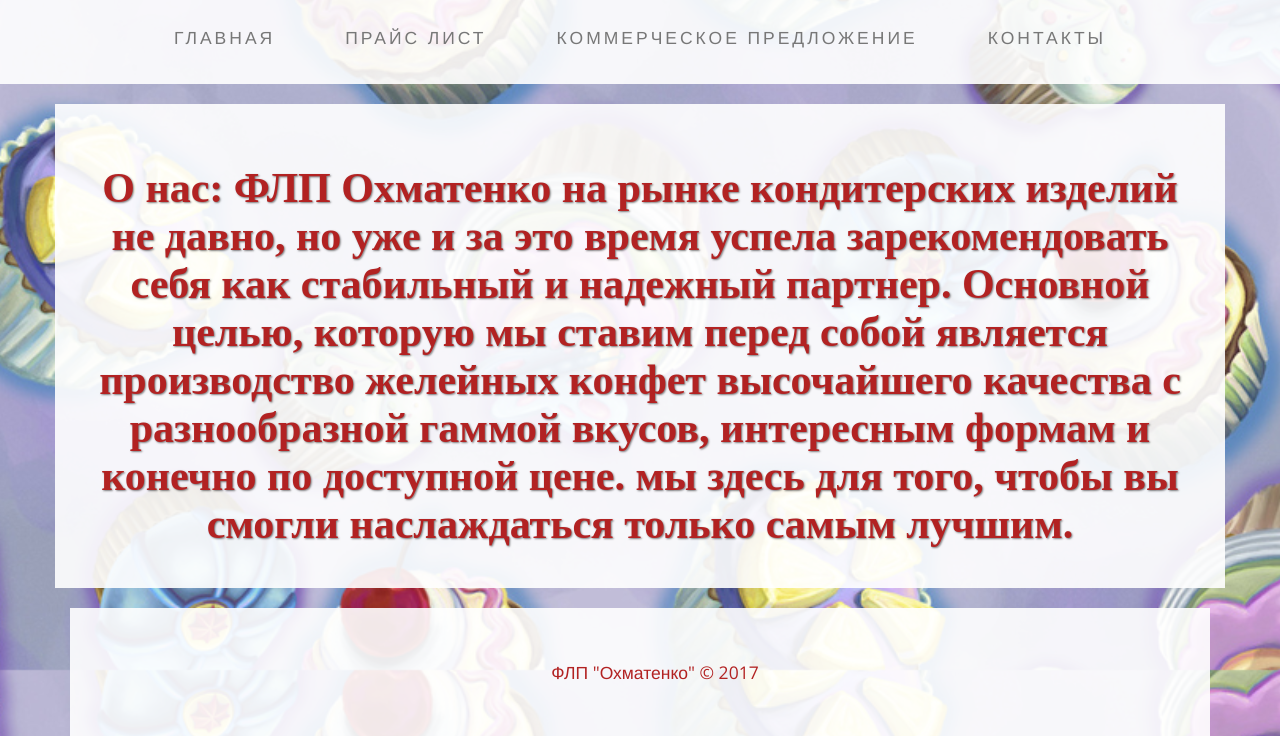
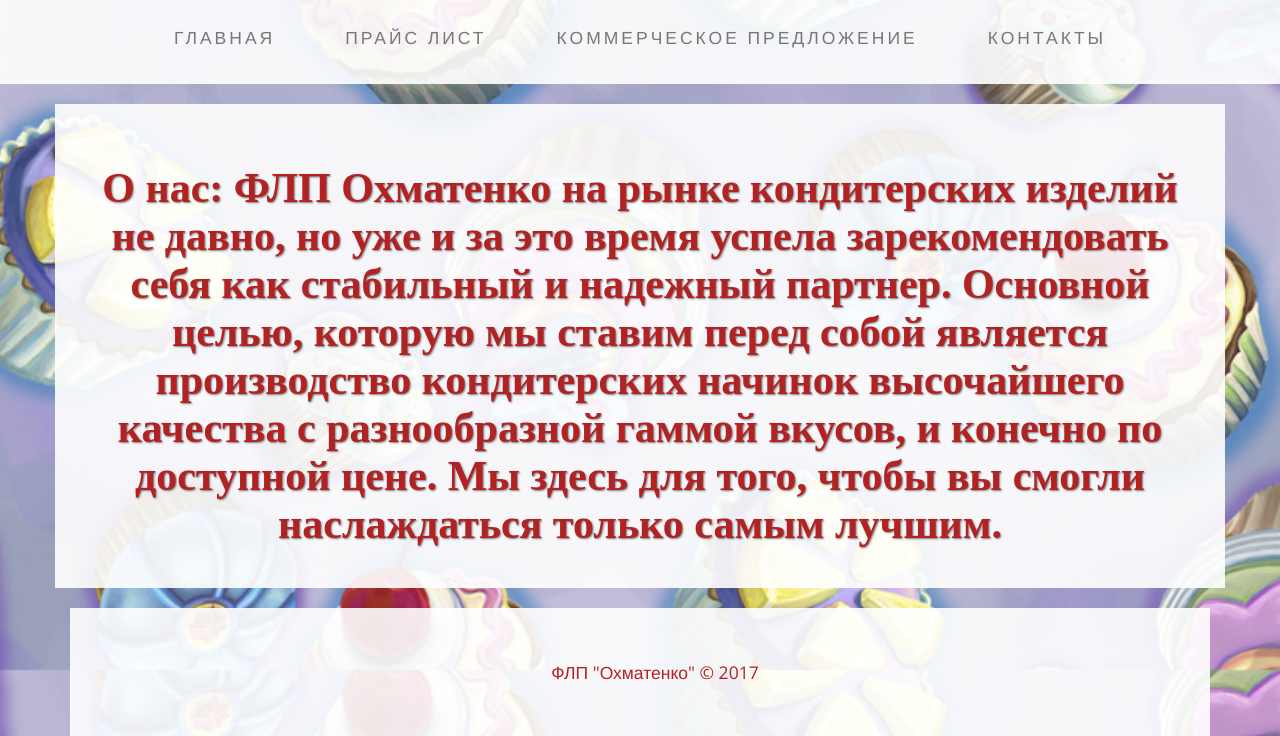
Before and after one commit to flpohmatenko/flpohmatenko.github.io, a plain HTML site: page download2.html in a window 1280 px wide. Shown: the part 130-866 px from the top of the page. Drawn offline with nearby package versions, Linux system fonts and the light colour scheme.

Commit message:
Update download2.html

```diff
--- a/download2.html
+++ b/download2.html
@@ -77,7 +77,7 @@
 				<div class="brand1">
                 О нас:
 
- ФЛП Охматенко на рынке кондитерских изделий не давно, но уже и за это время успела зарекомендовать себя как стабильный и надежный партнер. Основной целью, которую мы ставим перед собой является производство желейных конфет высочайшего качества с разнообразной гаммой вкусов, интересным формам и конечно  по доступной цене. мы здесь для того, чтобы вы смогли наслаждаться только самым лучшим.
+ ФЛП Охматенко на рынке кондитерских изделий не давно, но уже и за это время успела зарекомендовать себя как стабильный и надежный партнер. Основной целью, которую мы ставим перед собой является производство кондитерских начинок высочайшего качества с разнообразной гаммой вкусов, и конечно  по доступной цене. Мы здесь для того, чтобы вы смогли наслаждаться только самым лучшим.
  </div>
 
                 <div class="clearfix"></div>
```
